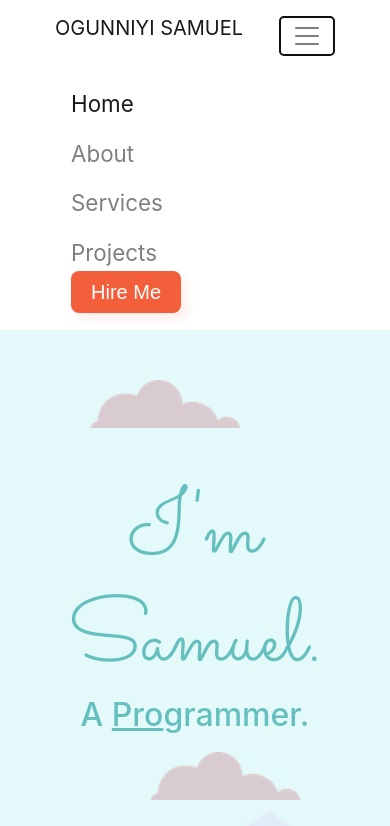
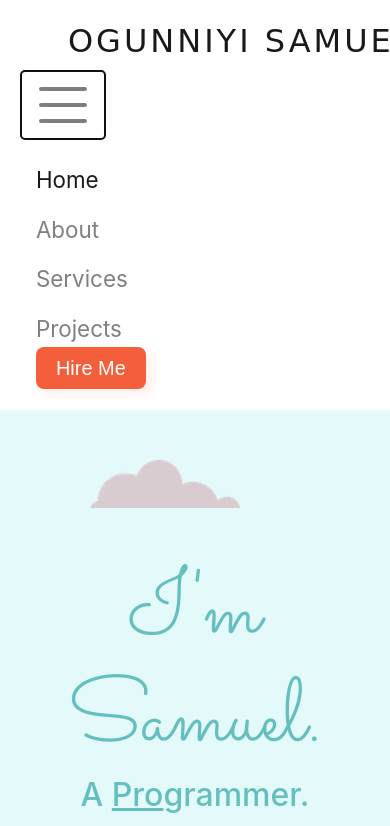
Before and after one commit to Starisblack/personalSite, a plain HTML site: page index.html in a window 390 px wide. Both pictures are taken after a click on the button "Toggle navigation". Shown: the top 826 px of the page. Drawn offline with nearby package versions, Linux system fonts and the light colour scheme; a web font is replaced by a local one.

Commit message:
Update styles.css

```diff
--- a/css/styles.css
+++ b/css/styles.css
@@ -1,18 +1,22 @@
-body{
+body {
   margin: 0;
   text-align: center;
   font-family: 'Merriweather', serif;
 }
 
-.navbar{
-
+.head-box {
+  padding: 1% !important;
 }
 
-.collapse{
+.myName {
+  visibility: hidden;
+}
+
+.collapse {
   padding: 15px 0;
 }
 
-.nav-link{
+.nav-link {
   font-size: 1.4rem;
   margin: 0 1rem;
 }
@@ -20,9 +24,6 @@ body{
 .get-started-btn {
   margin-left: 1rem;
 }
-
-
-
 
 .get-started-btn {
   -webkit-border-radius: 28;
@@ -53,17 +54,17 @@ body{
   text-align: center;
 }
 
-.my-name{
-  margin:50px 0 0 0;
+.my-name {
+  margin: 50px 0 0 0;
   font-family: 'Sacramento', cursive;
   font-size: 5.625rem;
 }
 
-.profile{
+.profile {
   margin: 100px auto;
 }
 
-.bio{
+.bio {
   width: 25%;
   margin: 0 auto;
 }
@@ -74,38 +75,39 @@ body{
   width: 5%;
 }
 
-h1, h2{
+h1, h2 {
   color: #66BFBF !important;
 }
 
-.pro{
+.pro {
   font-weight: bold;
   font-size: 1.5rem;
 }
-.pro-text{
+
+.pro-text {
   text-decoration: underline;
 }
 
-h2{
+h2 {
   font-family: 'Montserrat', sans-serif;
 }
 
-h3{
+h3 {
   font-family: 'Montserrat', sans-serif;
 }
 
-.profile-img, .skill-img{
+.profile-img, .skill-img {
   width: 160px;
   margin-bottom: 1rem;
 }
 
-.top-cloud{
+.top-cloud {
   position: absolute;
   right: 300px;
   top: 50px;
 }
 
-.bottom-cloud{
+.bottom-cloud {
   position: absolute;
   left: 300px;
   bottom: 300px;
@@ -115,55 +117,57 @@ h3 {
   color: #11999E !important;
 }
 
-.middle-container{
+.middle-container {
   text-align: center;
 }
 
-#services{
+#services {
   margin: 100px auto;
   background-color: #F9F3EE;
 }
 
-.skills{
+.skills {
   padding: 50px 0;
 }
 
-.skill-row{
+.skill-row {
   width: 50%;
   margin: 100px auto;
   text-align: left;
   line-height: 2;
 }
 
-.skill-img{
+.skill-img {
   float: left;
   margin-right: 30px;
 }
 
-.my-skills{
+.my-skills {
   font-size: 2.5rem;
 }
 
-.Languages, .dev-tools{
+.Languages, .dev-tools {
   FONT-WEIGHT: 600;
   LETTER-SPACING: 3PX;
 }
 
-.contact-me{
+.contact-me {
   margin: 100px auto;
 }
 
-.love-food{
+.love-food {
   margin: 20px 0;
 }
 
-#project{
+#project {
   text-align: left;
 }
-.container-fluid{
+
+.project-fluidBox {
   padding: 0 7% !important;
 }
-.projects{
+
+.projects {
   color: black;
 }
 
@@ -194,57 +198,56 @@ h3 {
   text-decoration: none;
 }
 
-.bottom-container{
+.bottom-container {
   background-color: #66BFBF;
   padding: 50px 0;
   text-align: center;
 }
 
-.bottom-container p{
+.bottom-container p {
   margin: 30px 0 0 0;
   color: white;
 }
 
-.bottom-container a{
+.bottom-container a {
   text-decoration: none;
   margin: 0 30px;
   font-weight: bold;
   letter-spacing: 2px;
 }
 
-.project-row{
+.project-row {
   margin: 80px 0;
 }
 
-.project-box{
+.project-box {
   height: 300px;
   border-radius: 15px;
   box-shadow: 1px 1px 10px 6px #dcdcdc;
   margin: 10px;
 }
 
-.kasinstitute{
+.kasinstitute {
   background-image: url("../images/kasinstitute.png");
   background-repeat: no-repeat;
   background-size: cover;
 }
 
-.miasheart{
+.miasheart {
   background-image: url("../images/miaheart.png");
   background-repeat: no-repeat;
   background-size: cover;
 }
 
-.frontend{
+.frontend {
   background-image: url("../images/frontend.png");
   background-repeat: no-repeat;
   background-size: cover;
 }
 
-.frontend h1{
+.frontend h1 {
   font-size: 1.2rem;
 }
-
 
 .overlay {
   border-radius: 15px;
@@ -295,8 +298,13 @@ h3 {
   text-decoration: none;
 }
 
-@media screen and (max-width: 1024px){
+@media screen and (min-width: 1300px) {
+  .col-lg-4 {
+    max-width: 31.8% !important;
+  }
+}
 
+@media screen and (max-width: 1024px) {
   .skill-row {
     width: 80%;
   }
@@ -307,13 +315,38 @@ h3 {
 
   .bottom-cloud {
     left: 200px;
-
   }
 }
 
+@media screen and (max-width: 991px) {
+  .myName {
+    visibility: visible;
+    margin: 0 0 0 3rem;
+    font-size: 2rem;
+    letter-spacing: 3px;
+    font-family: 'Short Stack', cursive;
+  }
 
-@media screen and (max-width: 770px){
+  .navbar-toggler {
+    font-size: 2.5rem !important;
+  }
 
+  .bio {
+    width: 50%;
+    font-size: 2rem;
+  }
+
+  .project-fluidBox {
+    padding: 0 10% !important;
+  }
+
+  .project-box {
+    height: 400px;
+    margin-bottom: 35px;
+  }
+}
+
+@media screen and (max-width: 770px) {
   .skill-row {
     width: 70%;
   }
@@ -324,24 +357,5 @@ h3 {
 
   .bottom-cloud {
     left: 150px;
-
   }
 }
-
-@media screen and (min-width: 1300px){
-.col-lg-4 {
-    max-width: 31.8% !important;
-}
-}
-
-@media screen and (max-width: 991px) {
-
-  .container-fluid{
-    padding: 0 10% !important;
-  }
-
-  .project-box{
-      height: 400px;
-      margin-bottom: 35px;
-  }
-}
```
Lines whose indentation alone changed are shown as unchanged.
